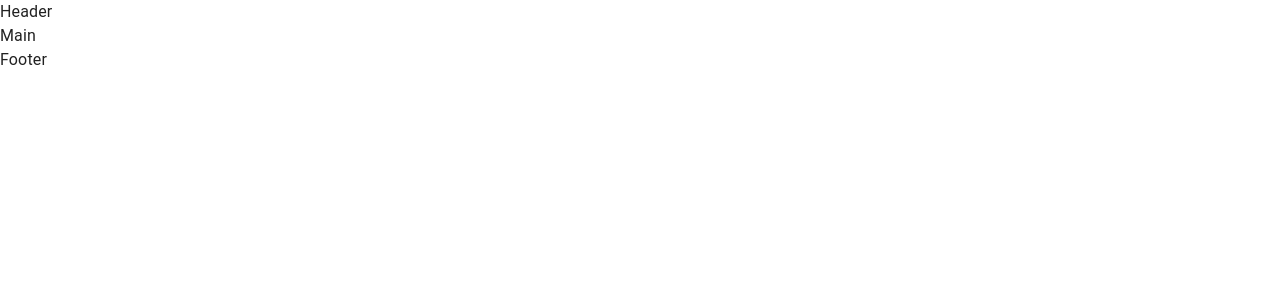
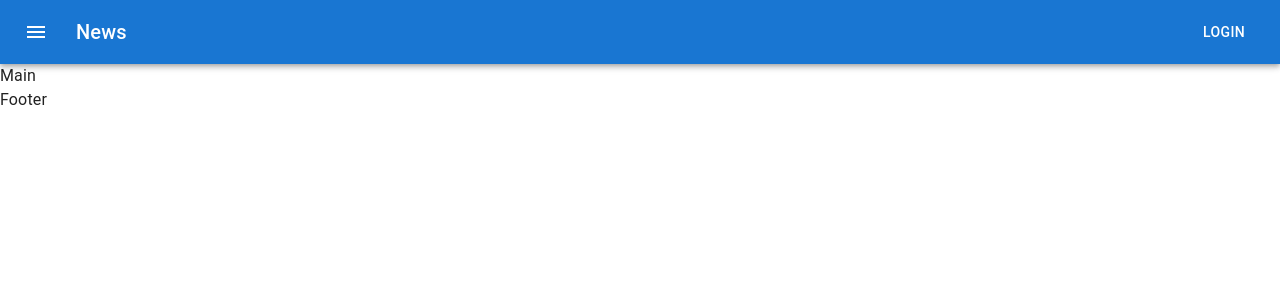
Before and after one commit to MarynaPershyna/29-11-react, a React (Create React App) app: page / in a window 1280 px wide. Shown: the top 300 px of the page. Built offline with nearby package versions, Linux system fonts and the light colour scheme.

Commit message:
додали header

```diff
--- a/src/container/App/App.tsx
+++ b/src/container/App/App.tsx
@@ -1,8 +1,7 @@
 import Footer from 'container/Footer/Footer'
 import Header from 'container/Header/Header'
 import Main from 'container/Main/Main'
-import CssBaseline from '@mui/material/CssBaseline';
-
+import CssBaseline from '@mui/material/CssBaseline'
 
 type Props = {}
 const App = (props: Props) => {
--- a/src/container/Header/Header.tsx
+++ b/src/container/Header/Header.tsx
@@ -1,7 +1,32 @@
+import * as React from 'react'
+import AppBar from '@mui/material/AppBar'
+import Toolbar from '@mui/material/Toolbar'
+import Typography from '@mui/material/Typography'
+import Button from '@mui/material/Button'
+import IconButton from '@mui/material/IconButton'
+import MenuIcon from '@mui/icons-material/Menu'
+
 type Props = {}
 const Header = (props: Props) => {
-  return (
-    <div>Header</div>
-  )
+    return (
+        <AppBar position="static">
+            <Toolbar>
+                <IconButton
+                    size="large"
+                    edge="start"
+                    color="inherit"
+                    aria-label="menu"
+                    sx={{ mr: 2 }}
+                >
+                    <MenuIcon />
+                </IconButton>
+                <Typography variant="h6" component="div" sx={{ flexGrow: 1 }}>
+                    News
+                </Typography>
+                <Button color="inherit">Login</Button>
+            </Toolbar>
+        </AppBar>
+    )
 }
+
 export default Header
```
Also changed, not shown: src/index.tsx (+5 -6 lines). Lines whose indentation alone changed are shown as unchanged.
